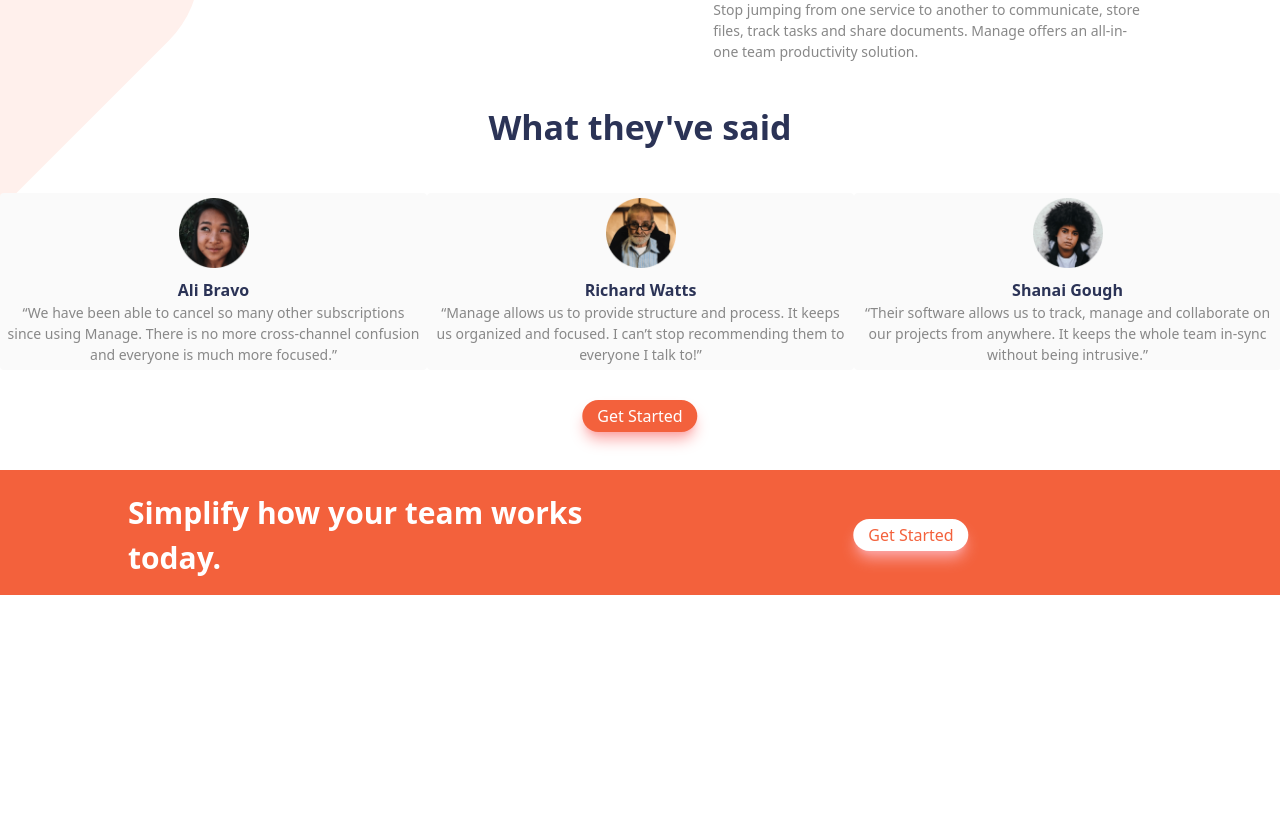
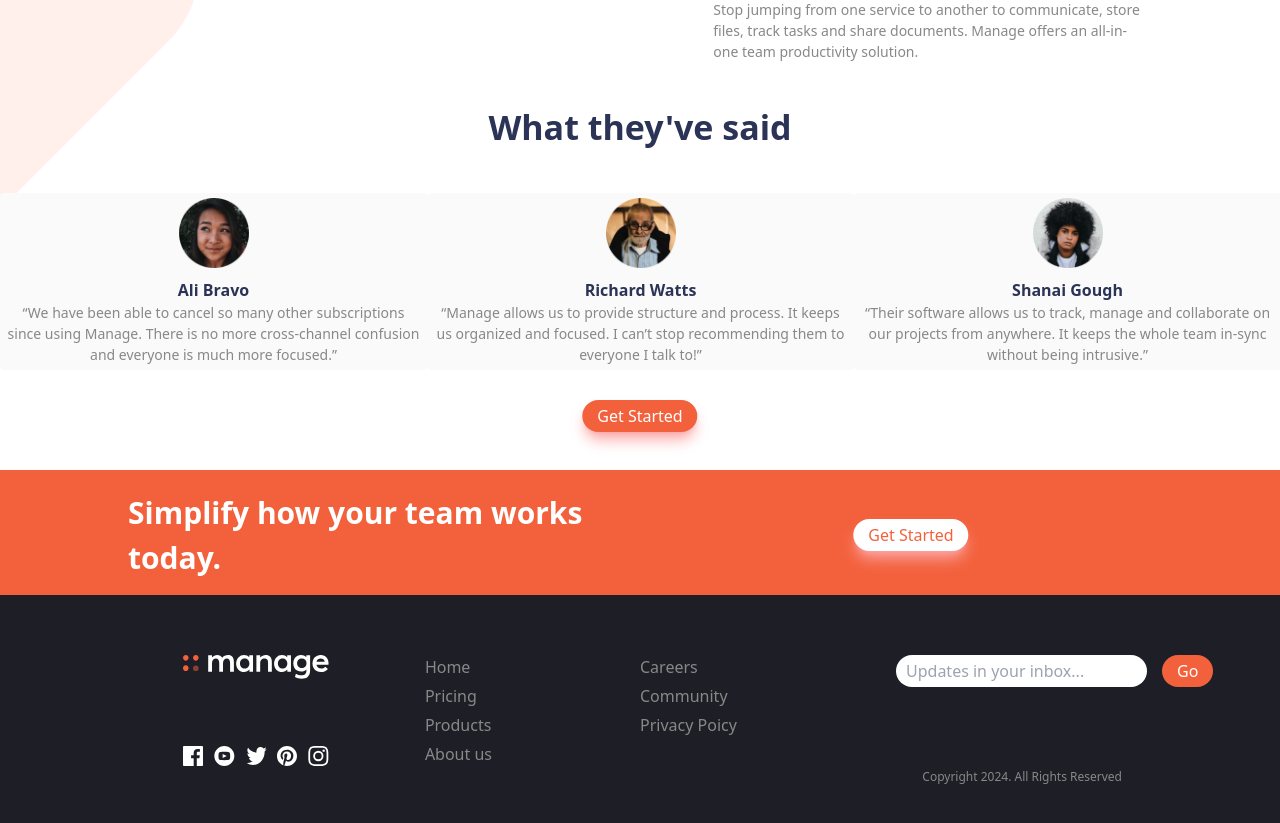
Before and after one commit to Sheddiey/Landing-page, a React (Create React App) app: page / in a window 1280 px wide. Shown: the part 886-1709 px from the top of the page. Before the commit the page ends 1481 px from the top, so only its background shows below. Built offline with nearby package versions, Linux system fonts and the light colour scheme.

Commit message:
completed the landing page

```diff
--- a/src/App.js
+++ b/src/App.js
@@ -4,6 +4,7 @@ import Hero from "./components/heroSection/Hero";
 import AboutUs from "./components/aboutUs/AboutUs";
 import Reviews from "./components/reviewsCarousel/Reviews";
 import GetStarted from "./components/getStarted/GetStarted";
+import Footer from "./components/footer/Footer";
 
 const App = () => {
   return (
@@ -13,6 +14,7 @@ const App = () => {
       <AboutUs />
       <Reviews />
       <GetStarted />
+      <Footer />
     </div>
   );
 };
--- /dev/null
+++ b/src/components/footer/Footer.jsx
@@ -0,0 +1,70 @@
+import React from "react";
+import logo_footer from "../../assets/svgs/logo_footer.svg";
+import facebook from "../../assets/svgs/icon-facebook.svg";
+import youtube from "../../assets/svgs/icon-youtube.svg";
+import twitter from "../../assets/svgs/icon-twitter.svg";
+import pinterest from "../../assets/svgs/icon-pinterest.svg";
+import instagram from "../../assets/svgs/icon-instagram.svg";
+
+const Footer = () => {
+  return (
+    <div className="bg-[#1e1e26] py-[60px]">
+      <div className="w-[95%] md:w-[80%] mx-[auto] text-[#888888] relative">
+        <div className="grid md:grid-cols-4">
+          <div className="grid content-between md:order-first order-last mx-auto">
+            <img className="my-[40px] mx-[auto] md:my-[0px]" src={logo_footer} alt="" />
+            <div className="flex gap-[35px] md:gap-[10px] md:order-last order-first justify-between">
+              <img className="cursor-pointer" src={facebook} alt="" />
+              <img className="cursor-pointer" src={youtube} alt="" />
+              <img className="cursor-pointer" src={twitter} alt="" />
+              <img className="cursor-pointer" src={pinterest} alt="" />
+              <img className="cursor-pointer" src={instagram} alt="" />
+            </div>
+          </div>
+          <div className="grid grid-cols-2 mx-auto gap-[40px] my-[50px] md:my-[0px]">
+            <ul className="grid gap-[5px]">
+              <li className="w-max hover:text-[#f3613c] cursor-pointer">Home</li>
+              <li className="w-max hover:text-[#f3613c] cursor-pointer">Pricing</li>
+              <li className="w-max hover:text-[#f3613c] cursor-pointer">Products</li>
+              <li className="w-max hover:text-[#f3613c] cursor-pointer">About us</li>
+            </ul>
+            <ul className="grid gap-[5px] md:hidden">
+              <li className="w-max hover:text-[#f3613c] cursor-pointer">Careers</li>
+              <li className="w-max hover:text-[#f3613c] cursor-pointer">Community</li>
+              <li className="w-max hover:text-[#f3613c] cursor-pointer">
+                Privacy Poicy
+              </li>
+            </ul>
+          </div>
+          <div>
+            <ul className="md:grid hidden gap-[5px]">
+              <li className="w-max hover:text-[#f3613c] cursor-pointer">Careers</li>
+              <li className="w-max hover:text-[#f3613c] cursor-pointer">Community</li>
+              <li className="w-max hover:text-[#f3613c] cursor-pointer">
+                Privacy Poicy
+              </li>
+            </ul>
+          </div>
+          <div className="grid content-between md:order-last order-first mx-auto">
+            <div className="flex gap-[15px]">
+              <input
+                className="rounded-[100vw] px-[10px] active:outline-none"
+                type="email"
+                name="email"
+                placeholder="Updates in your inbox..."
+              />
+              <button className="text-white rounded-[100vw] px-[15px] py-[4px] bg-[#f3613c] hover:shadow-red-300 hover:shadow-lg ">
+                Go
+              </button>
+            </div>
+            <p className="text-[12px] md:text-right md:right-[30px] left-[100px] absolute bottom-[-20px]">
+              Copyright 2024. All Rights Reserved
+            </p>
+          </div>
+        </div>
+      </div>
+    </div>
+  );
+};
+
+export default Footer;
--- a/src/components/reviewsCarousel/Reviews.jsx
+++ b/src/components/reviewsCarousel/Reviews.jsx
@@ -35,7 +35,7 @@ const Reviews = () => {
       <h2 className="text-[#2b3356] text-[34px] font-bold text-center my-[40px]">
         What they&apos;ve said
       </h2>
-      <div>
+      <div className="overflow-x-hidden">
         <Slider {...settings}>
           <div className="text-center relative bg-[#fafafa] p-[5px] rounded ">
             <img
```
Also changed, not shown: src/assets/svgs/logo_footer.svg (added).
